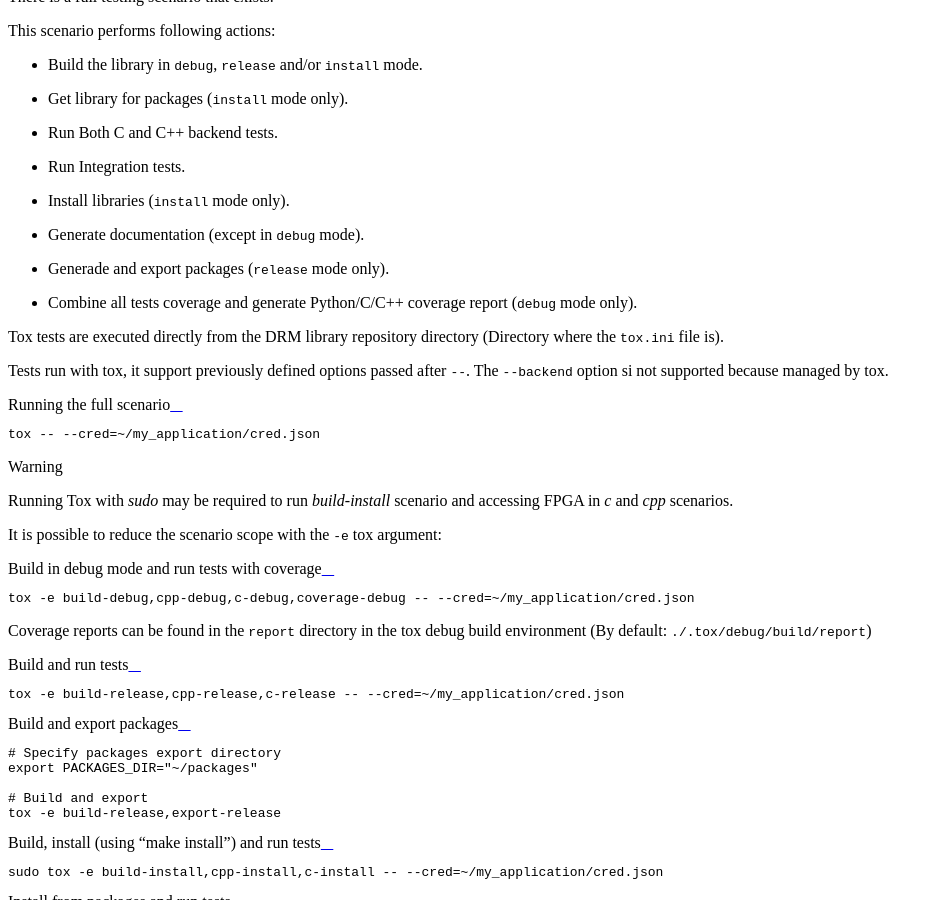
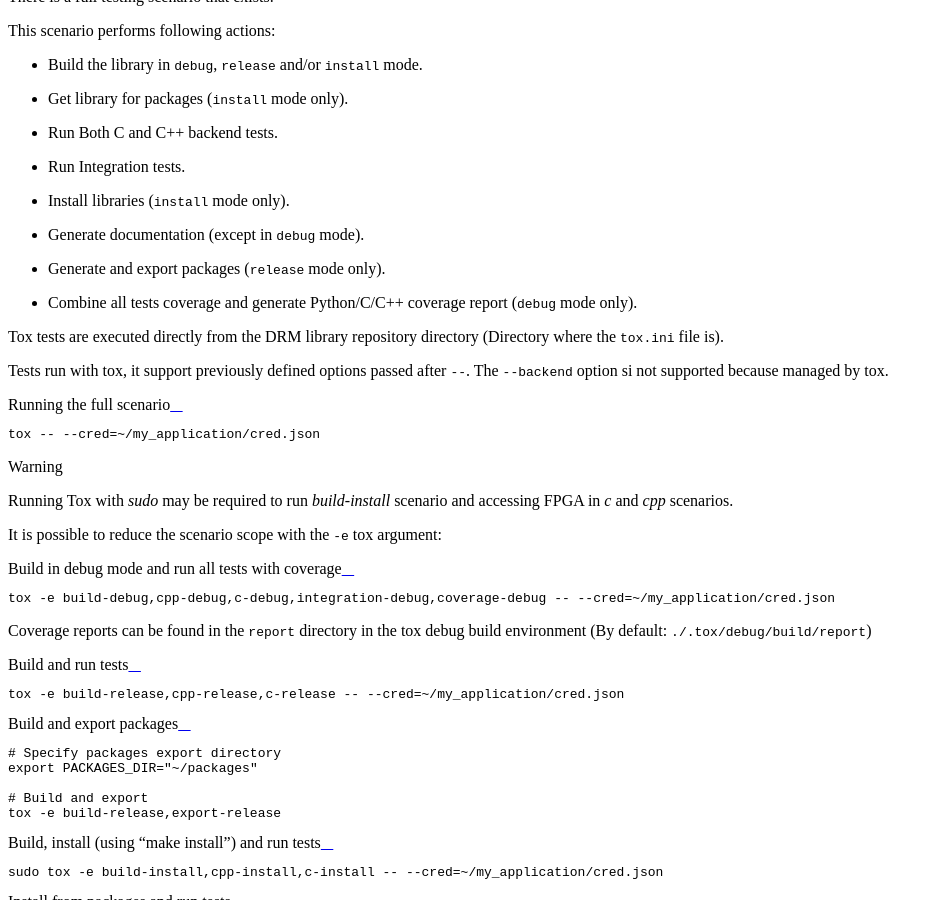
Before and after one commit to Accelize/drm, a Sphinx documentation site: the page built from doc/drm_library_installation.rst, in a window 1280 px wide and 900 px high, scrolled down 10360 px. Shown: the whole window, without its empty margins (0-943 px from the left). Built offline with Sphinx 7.4.7 and the Read the Docs theme 2.0.0, drawn with Linux system fonts in a browser that asks for light colours.

Commit message:
doc: Add integration test in example

```diff
--- a/doc/drm_library_installation.rst
+++ b/doc/drm_library_installation.rst
@@ -618,7 +618,7 @@ This scenario performs following actions:
 * Run Integration tests.
 * Install libraries (``install`` mode only).
 * Generate documentation (except in ``debug`` mode).
-* Generade and export packages (``release`` mode only).
+* Generate and export packages (``release`` mode only).
 * Combine all tests coverage and generate Python/C/C++ coverage report
   (``debug`` mode only).
 
@@ -639,9 +639,9 @@ The ``--backend`` option si not supported because managed by tox.
 It is possible to reduce the scenario scope with the ``-e`` tox argument:
 
 .. code-block:: bash
-    :caption: Build in debug mode and run tests with coverage
+    :caption: Build in debug mode and run all tests with coverage
 
-    tox -e build-debug,cpp-debug,c-debug,coverage-debug -- --cred=~/my_application/cred.json
+    tox -e build-debug,cpp-debug,c-debug,integration-debug,coverage-debug -- --cred=~/my_application/cred.json
 
 Coverage reports can be found in the ``report`` directory in the tox debug build
 environment (By default: ``./.tox/debug/build/report``)
```
